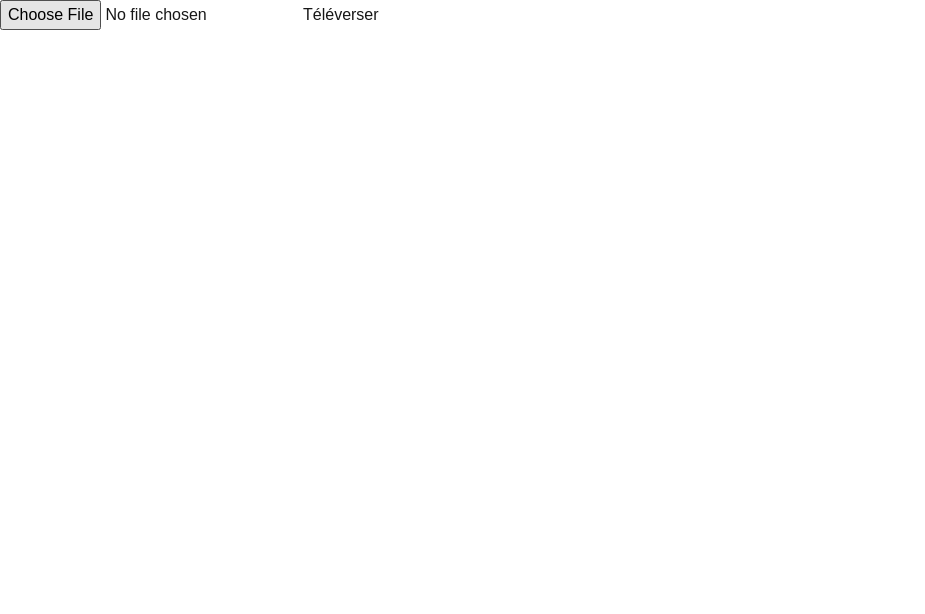
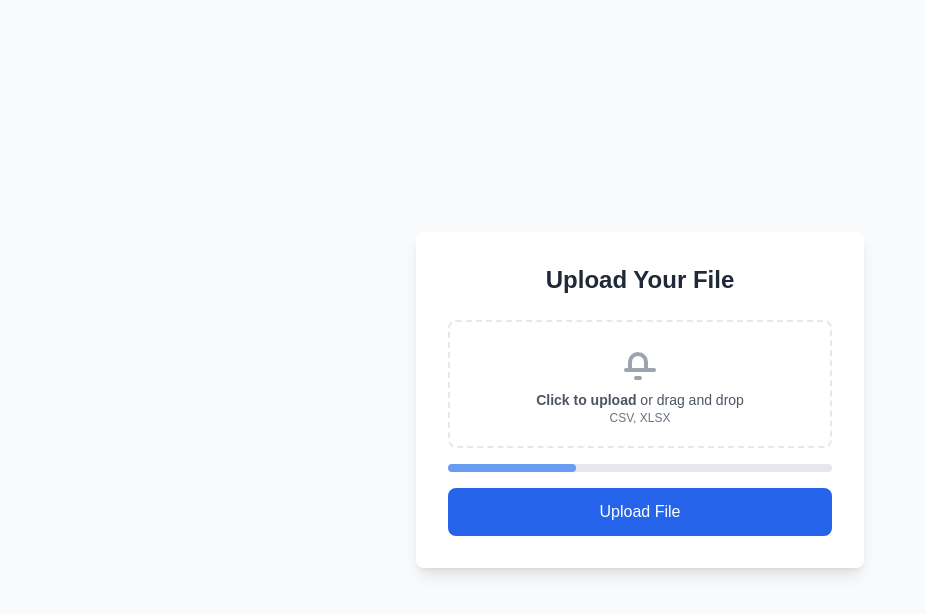
Before and after one commit to Eddy-123/invoice-ui, a Next.js app: page / in a window 1280 px wide. Shown: the top 614 px of the page, without its empty margins (0-925 px from the left). Built offline with nearby package versions, Linux system fonts and the light colour scheme.

Commit message:
chore: basic styling

```diff
--- a/src/app/page.tsx
+++ b/src/app/page.tsx
@@ -30,15 +30,74 @@ export default function Home() {
     }
   };
   return (
-    <main>
-      <form onSubmit={onSubmit}>
+    <div className="bg-gray-50 min-h-screen flex items-center justify-center">
+      <div className="w-full max-w-md p-8 space-y-6 bg-white shadow-lg rounded-lg">
+        <h2 className="text-2xl font-bold text-center text-gray-800">
+          Upload Your File
+        </h2>
+
+        <form onSubmit={onSubmit} className="space-y-4">
+          {/* File Input */}
+          <div className="flex items-center justify-center w-full">
+            <label
+              htmlFor="file-upload"
+              className="flex flex-col items-center justify-center w-full h-32 border-2 border-dashed rounded-lg cursor-pointer hover:bg-gray-50 transition"
+            >
+              <div className="flex flex-col items-center justify-center pt-5 pb-6">
+                <svg
+                  aria-hidden="true"
+                  className="w-12 h-12 text-gray-400"
+                  fill="none"
+                  stroke="currentColor"
+                  viewBox="0 0 24 24"
+                  xmlns="http://www.w3.org/2000/svg"
+                >
+                  <path
+                    strokeLinecap="round"
+                    strokeLinejoin="round"
+                    strokeWidth="2"
+                    d="M7 16v-4a4 4 0 118 0v4m-5 4h2m-1-12h.01M5 16h14"
+                  ></path>
+                </svg>
+                <p className="mt-1 text-sm text-gray-600">
+                  <span className="font-semibold">Click to upload</span> or drag
+                  and drop
+                </p>
+                <p className="text-xs text-gray-500">CSV, XLSX</p>
+              </div>
               <input
+                id="file-upload"
                 type="file"
                 name="file"
                 onChange={(e) => setFile(e.target.files?.[0])}
+                className="hidden"
               />
-        <input type="submit" value="Téléverser" />
+            </label>
+          </div>
+
+          {/* File Preview */}
+          {file && (
+            <div className="mt-2 text-center">
+              <p className="text-sm text-gray-700">
+                Selected File: <strong>{file.name}</strong>
+              </p>
+            </div>
+          )}
+
+          {/* Progress Bar (optional) */}
+          <div className="relative w-full h-2 bg-gray-200 rounded">
+            <div className="absolute top-0 left-0 h-2 w-1/3 bg-blue-500 rounded animate-pulse"></div>
+          </div>
+
+          {/* Submit Button */}
+          <button
+            type="submit"
+            className="w-full py-3 px-4 bg-blue-600 text-white rounded-lg hover:bg-blue-700 transition"
+          >
+            Upload File
+          </button>
         </form>
-    </main>
+      </div>
+    </div>
   );
 }
```
Lines whose indentation alone changed are shown as unchanged.
